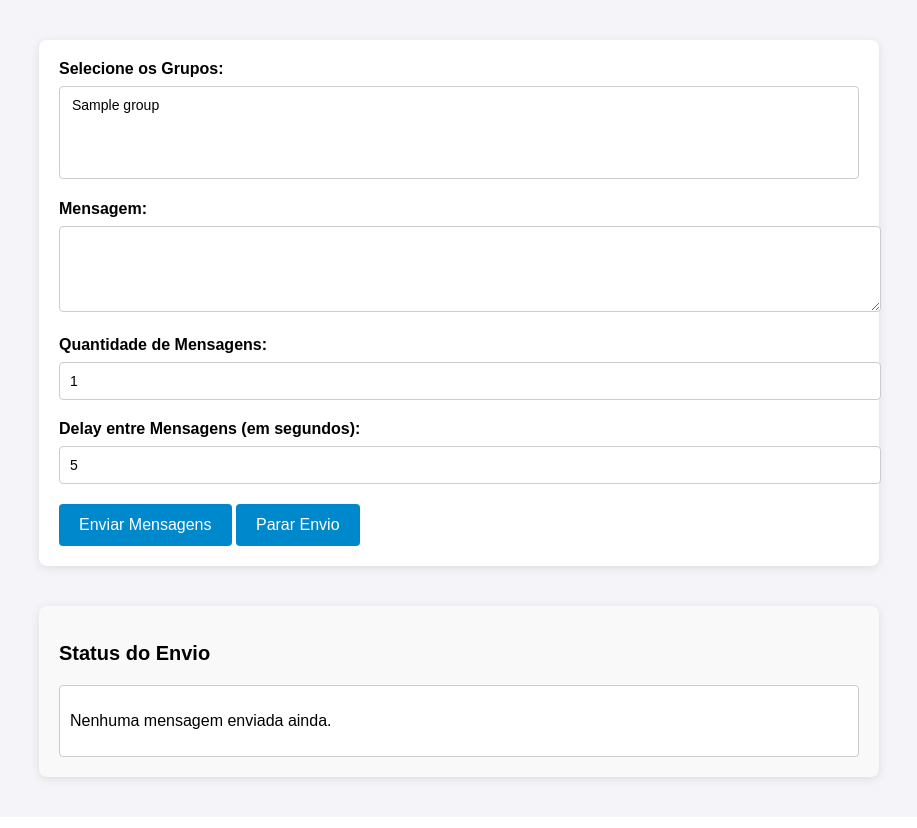
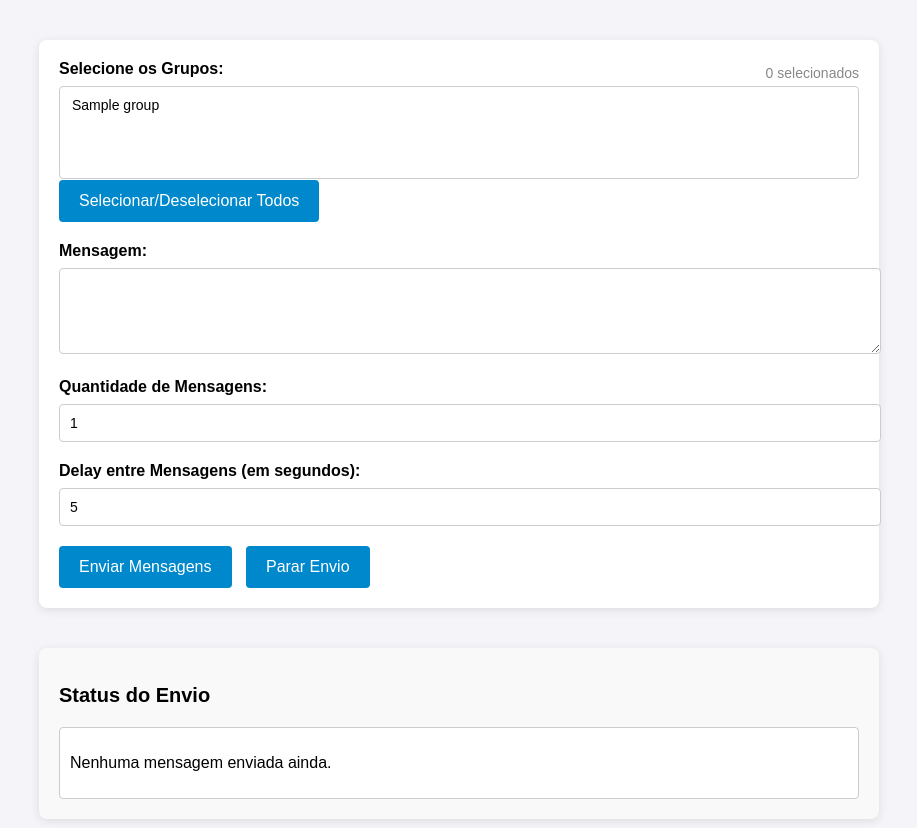
Before and after one commit to Iathi/MeuPainel, a Flask app: template templates/index.html in a window 1280 px wide. Shown: the part 78-906 px from the top of the page, without its empty margins (181-1098 px from the left). Run offline with Flask 3, Linux system fonts and the light colour scheme; the template is opened without the code that fills it: most values are stand-ins (such as "Sample title", 1, 10 or a date in 2020).

Commit message:
Update index.html

```diff
--- a/templates/index.html
+++ b/templates/index.html
@@ -60,6 +60,7 @@
             font-size: 16px;
             cursor: pointer;
             transition: background-color 0.3s ease;
+            margin-right: 10px;
         }
         button:hover {
             background-color: #006699;
@@ -97,6 +98,18 @@
         .error-item {
             color: red;
         }
+        .group-selection {
+            position: relative;
+        }
+        .select-group-label {
+            display: flex;
+            justify-content: space-between;
+            align-items: center;
+        }
+        .group-count {
+            font-size: 14px;
+            color: #888;
+        }
         @media (max-width: 768px) {
             .container {
                 padding: 15px;
@@ -115,12 +128,16 @@
     <div class="container">
         <form id="messageForm">
             <div class="form-group">
-                <label for="groups">Selecione os Grupos:</label>
-                <select name="groups" multiple>
+                <div class="select-group-label">
+                    <label for="groups">Selecione os Grupos:</label>
+                    <span class="group-count" id="groupCount">0 selecionados</span>
+                </div>
+                <select name="groups" id="groups" multiple onchange="updateGroupCount()">
                     {% for group_id, group_name in groups %}
                         <option value="{{ group_id }}">{{ group_name }}</option>
                     {% endfor %}
                 </select>
+                <button type="button" onclick="toggleSelectAll()">Selecionar/Deselecionar Todos</button>
             </div>
             <div class="form-group">
                 <label for="message">Mensagem:</label>
@@ -214,6 +231,24 @@
                 statusContainer.innerHTML = '<p>Nenhuma mensagem enviada ainda.</p>';
             }
         }
+
+        function updateGroupCount() {
+            const groupSelect = document.getElementById('groups');
+            const selectedOptions = Array.from(groupSelect.selectedOptions);
+            const groupCount = document.getElementById('groupCount');
+            groupCount.textContent = `${selectedOptions.length} selecionados`;
+        }
+
+        function toggleSelectAll() {
+            const groupSelect = document.getElementById('groups');
+            const allSelected = Array.from(groupSelect.selectedOptions).length === groupSelect.options.length;
+
+            for (let i = 0; i < groupSelect.options.length; i++) {
+                groupSelect.options[i].selected = !allSelected;
+            }
+
+            updateGroupCount();
+        }
     </script>
 </body>
 </html>
```
